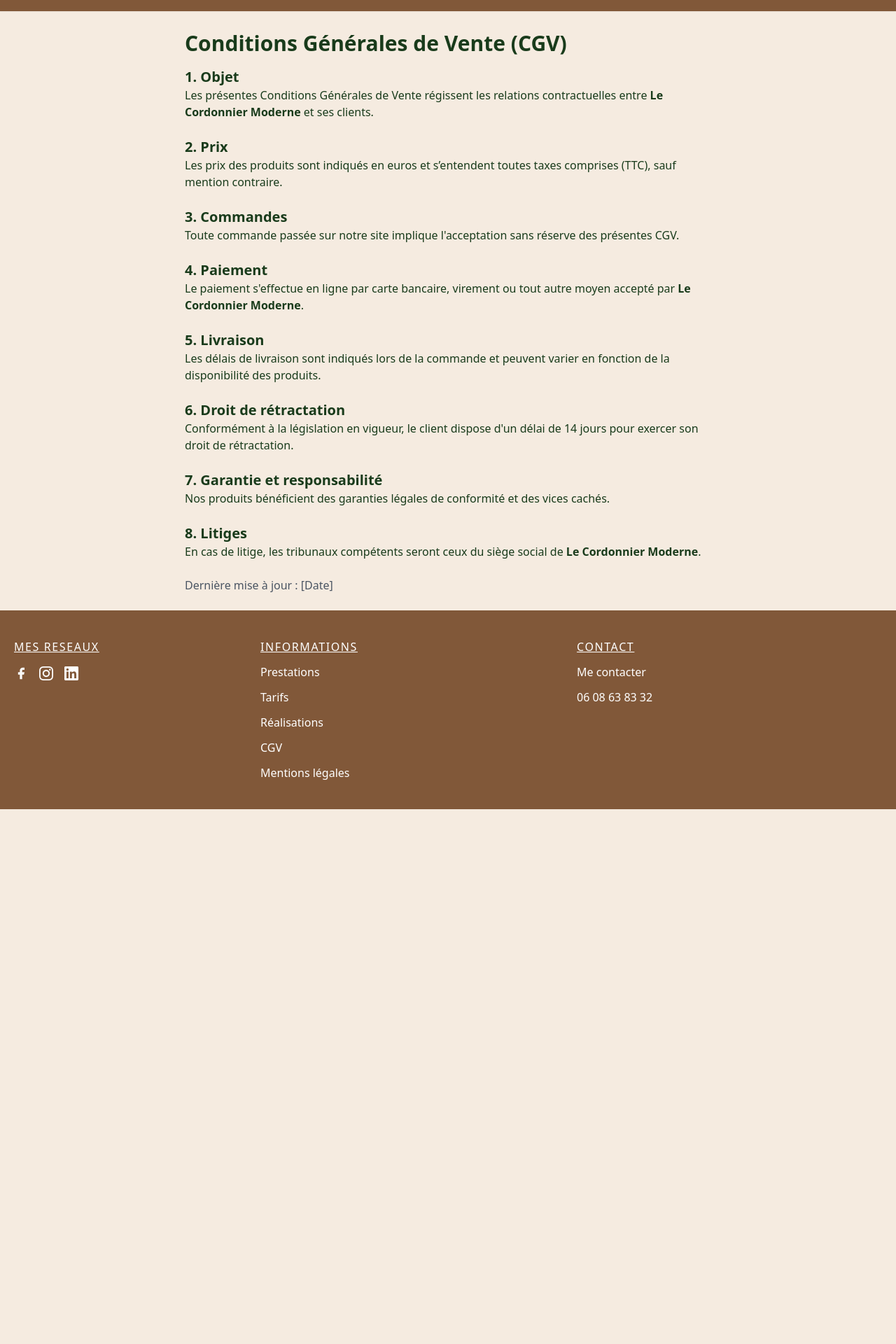
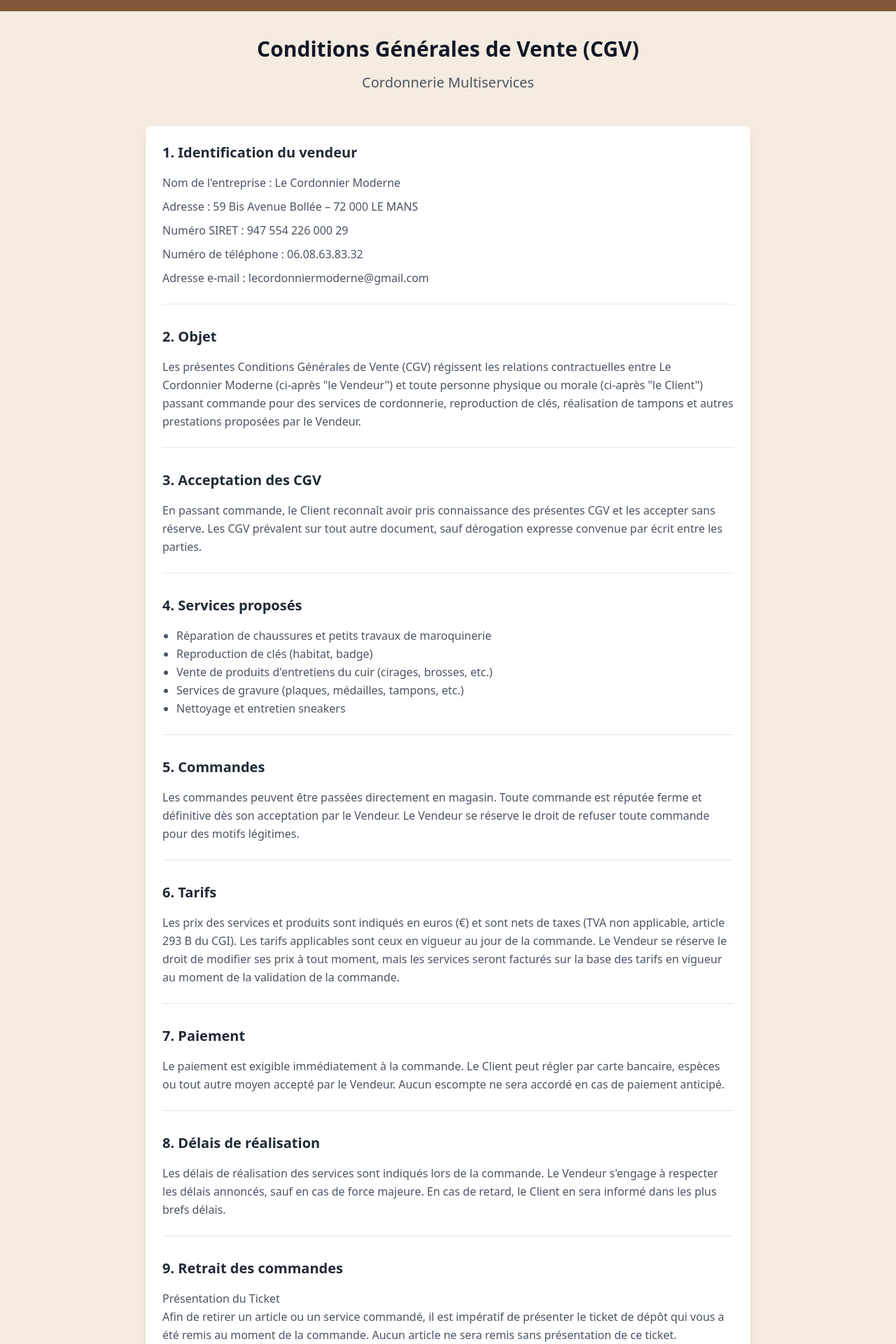
Before and after one commit to Nasquyk/CordonnerieBollee, a Nuxt app: page /cgv in a window 1280 px wide. Shown: the part 60-1980 px from the top of the page at 70% size. Before the commit the page ends 1216 px from the top, so only its background shows below. Built offline with nearby package versions, Linux system fonts and the light colour scheme.

Commit message:
ajout des cgv

```diff
--- a/pages/cgv.vue
+++ b/pages/cgv.vue
@@ -1,53 +1,160 @@
 <template>
-  <div class="container mx-auto p-6">
-    <h1 class="text-3xl font-bold mb-4">Conditions Générales de Vente (CGV)</h1>
+  <div class="min-h-screen">
+    <div class="max-w-4xl mx-auto px-4 py-8">
+      <header class="text-center mb-12">
+        <h1 class="text-3xl font-bold text-gray-900 mb-4">Conditions Générales de Vente (CGV)</h1>
+        <h2 class="text-xl text-gray-600">Cordonnerie Multiservices</h2>
+      </header>
 
-    <section class="mb-6">
-      <h2 class="text-xl font-semibold">1. Objet</h2>
-      <p>Les présentes Conditions Générales de Vente régissent les relations contractuelles entre <strong>Le Cordonnier Moderne</strong> et ses clients.</p>
-    </section>
+      <main class="bg-white shadow-lg rounded-lg p-6 space-y-8">
+        <section v-for="(section, index) in sections" :key="index" class="border-b border-gray-200 last:border-0 pb-6">
+          <h2 class="text-xl font-semibold text-gray-800 mb-4">{{ section.title }}</h2>
+          <div v-html="section.content" class="text-gray-600 leading-relaxed space-y-2"></div>
+        </section>
+      </main>
 
-    <section class="mb-6">
-      <h2 class="text-xl font-semibold">2. Prix</h2>
-      <p>Les prix des produits sont indiqués en euros et s’entendent toutes taxes comprises (TTC), sauf mention contraire.</p>
-    </section>
-
-    <section class="mb-6">
-      <h2 class="text-xl font-semibold">3. Commandes</h2>
-      <p>Toute commande passée sur notre site implique l'acceptation sans réserve des présentes CGV.</p>
-    </section>
-
-    <section class="mb-6">
-      <h2 class="text-xl font-semibold">4. Paiement</h2>
-      <p>Le paiement s'effectue en ligne par carte bancaire, virement ou tout autre moyen accepté par <strong>Le Cordonnier Moderne</strong>.</p>
-    </section>
-
-    <section class="mb-6">
-      <h2 class="text-xl font-semibold">5. Livraison</h2>
-      <p>Les délais de livraison sont indiqués lors de la commande et peuvent varier en fonction de la disponibilité des produits.</p>
-    </section>
-
-    <section class="mb-6">
-      <h2 class="text-xl font-semibold">6. Droit de rétractation</h2>
-      <p>Conformément à la législation en vigueur, le client dispose d'un délai de 14 jours pour exercer son droit de rétractation.</p>
-    </section>
-
-    <section class="mb-6">
-      <h2 class="text-xl font-semibold">7. Garantie et responsabilité</h2>
-      <p>Nos produits bénéficient des garanties légales de conformité et des vices cachés.</p>
-    </section>
-
-    <section class="mb-6">
-      <h2 class="text-xl font-semibold">8. Litiges</h2>
-      <p>En cas de litige, les tribunaux compétents seront ceux du siège social de <strong>Le Cordonnier Moderne</strong>.</p>
-    </section>
-
-    <p class="text-gray-600">Dernière mise à jour : [Date]</p>
+      <footer class="mt-8 text-center text-gray-600">
+        <p>ROSE Vincent</p>
+        <p class="text-sm mt-2">Le Cordonnier Moderne - 59 Bis Avenue Bollée – 72 000 LE MANS</p>
+      </footer>
+    </div>
   </div>
 </template>
 
+<script>
+export default {
+  name: 'CGV',
+  data() {
+    return {
+      sections: [
+        {
+          title: "1. Identification du vendeur",
+          content: `
+            <p>Nom de l'entreprise : Le Cordonnier Moderne</p>
+            <p>Adresse : 59 Bis Avenue Bollée – 72 000 LE MANS</p>
+            <p>Numéro SIRET : 947 554 226 000 29</p>
+            <p>Numéro de téléphone : 06.08.63.83.32</p>
+            <p>Adresse e-mail : lecordonniermoderne@gmail.com</p>
+          `
+        },
+        {
+          title: "2. Objet",
+          content: `
+            <p>Les présentes Conditions Générales de Vente (CGV) régissent les relations contractuelles entre Le Cordonnier Moderne (ci-après "le Vendeur") et toute personne physique ou morale (ci-après "le Client") passant commande pour des services de cordonnerie, reproduction de clés, réalisation de tampons et autres prestations proposées par le Vendeur.</p>
+          `
+        },
+        {
+          title: "3. Acceptation des CGV",
+          content: `
+            <p>En passant commande, le Client reconnaît avoir pris connaissance des présentes CGV et les accepter sans réserve. Les CGV prévalent sur tout autre document, sauf dérogation expresse convenue par écrit entre les parties.</p>
+          `
+        },
+        {
+          title: "4. Services proposés",
+          content: `
+            <ul class="list-disc pl-5">
+              <li>Réparation de chaussures et petits travaux de maroquinerie</li>
+              <li>Reproduction de clés (habitat, badge)</li>
+              <li>Vente de produits d'entretiens du cuir (cirages, brosses, etc.)</li>
+              <li>Services de gravure (plaques, médailles, tampons, etc.)</li>
+              <li>Nettoyage et entretien sneakers</li>
+            </ul>
+          `
+        },
+        {
+          title: "5. Commandes",
+          content: `
+            <p>Les commandes peuvent être passées directement en magasin. Toute commande est réputée ferme et définitive dès son acceptation par le Vendeur. Le Vendeur se réserve le droit de refuser toute commande pour des motifs légitimes.</p>
+          `
+        },
+        {
+          title: "6. Tarifs",
+          content: `
+            <p>Les prix des services et produits sont indiqués en euros (€) et sont nets de taxes (TVA non applicable, article 293 B du CGI). Les tarifs applicables sont ceux en vigueur au jour de la commande. Le Vendeur se réserve le droit de modifier ses prix à tout moment, mais les services seront facturés sur la base des tarifs en vigueur au moment de la validation de la commande.</p>
+          `
+        },
+        {
+          title: "7. Paiement",
+          content: `
+            <p>Le paiement est exigible immédiatement à la commande. Le Client peut régler par carte bancaire, espèces ou tout autre moyen accepté par le Vendeur. Aucun escompte ne sera accordé en cas de paiement anticipé.</p>
+          `
+        },
+        {
+          title: "8. Délais de réalisation",
+          content: `
+            <p>Les délais de réalisation des services sont indiqués lors de la commande. Le Vendeur s'engage à respecter les délais annoncés, sauf en cas de force majeure. En cas de retard, le Client en sera informé dans les plus brefs délais.</p>
+          `
+        },
+        {
+          title: "9. Retrait des commandes",
+          content: `
+            <div class="space-y-4">
+              <div>
+                <h3 class="font-medium">Présentation du Ticket</h3>
+                <p>Afin de retirer un article ou un service commandé, il est impératif de présenter le ticket de dépôt qui vous a été remis au moment de la commande. Aucun article ne sera remis sans présentation de ce ticket.</p>
+              </div>
+              <div>
+                <h3 class="font-medium">Responsabilité du Client</h3>
+                <p>Le client est responsable de la conservation du ticket de dépôt. Le Cordonnier Moderne décline toutes responsabilités en cas de perte ou de vol de ce ticket. Sans présentation du ticket, nous ne pourrons procéder au retrait de la commande, et nous nous réservons le droit de ne pas restituer les articles.</p>
+              </div>
+              <div>
+                <h3 class="font-medium">Retrait Non Réalisé</h3>
+                <p>Si le retrait n'est pas effectué dans le délai spécifié, Le Cordonnier Moderne se réserve le droit de considérer la commande comme abandonnée, et les articles pourront être remis en vente ou détruits, sans remboursement possible dans un délai de 6 mois.</p>
+              </div>
+            </div>
+          `
+        },
+        {
+          title: "10. Garanties et responsabilités",
+          content: `
+            <p>Le Vendeur s'engage à fournir des services de qualité et à utiliser des matériaux conformes aux standards de la profession. En cas de défaut ou de non-conformité, le Client dispose d'un délai de 7 jours à compter de la livraison pour signaler tout défaut au Vendeur. Après ce délai, les services sont réputés acceptés sans réserve.</p>
+          `
+        },
+        {
+          title: "11. Précisions sur les garanties",
+          content: `
+            <div class="space-y-4">
+              <div>
+                <h3 class="font-medium">Travaux de collage</h3>
+                <p>Le Vendeur ne fournit pas de garantie sur les travaux de collage, notamment pour les articles provenant de marques de fast fashion ou autres produits similaires. Le Vendeur n'étant pas le service après-vente (SAV) de ces marques, aucune réclamation concernant le collage ne sera acceptée.</p>
+              </div>
+              <div>
+                <h3 class="font-medium">Reproduction de clés</h3>
+                <p>Toute clé issue de la reproduction effectuée par le Vendeur est garantie uniquement si elle a été endommagée lors de l'utilisation normale et reproduite à partir d'une clé originale et fonctionnelle. Cependant, les clés endommagées après la reproduction ou provenant d'autres établissements ne sont pas couvertes par la garantie.</p>
+              </div>
+            </div>
+          `
+        },
+        {
+          title: "12. Droit de rétractation",
+          content: `
+            <p>Conformément à l'article L221-18 du Code de la consommation, le Client dispose d'un droit de rétractation de 14 jours pour les produits achetés en magasin, à condition que les articles soient retournés dans leur emballage d'origine, non ouverts et non utilisés. Aucun article déballé ne sera repris ni échangé. Ce droit ne s'applique pas aux services de cordonnerie et de reproduction de clés, réalisés sur mesure ou personnalisés.</p>
+          `
+        },
+        {
+          title: "13. Litiges",
+          content: `
+            <p>En cas de litige, les parties s'efforceront de trouver une solution amiable. À défaut, le litige sera soumis aux tribunaux compétents du ressort du siège social du Vendeur.</p>
+          `
+        },
+        {
+          title: "14. Protection des données personnelles",
+          content: `
+            <p>Le Vendeur s'engage à respecter la confidentialité des données personnelles communiquées par le Client. Ces données sont nécessaires à la gestion des commandes et ne seront pas communiquées à des tiers sans l'accord du Client.</p>
+          `
+        },
+        {
+          title: "15. Modification des CGV",
+          content: `
+            <p>Le Vendeur se réserve le droit de modifier les présentes CGV à tout moment. Les nouvelles CGV seront applicables à toute commande passée après leur mise en ligne ou leur communication au Client.</p>
+          `
+        }
+      ]
+    }
+  }
+}
+</script>
+
 <style scoped>
-.container {
-  max-width: 800px;
-}
+/* Ajoutez ici des styles spécifiques si nécessaire */
 </style>
```
